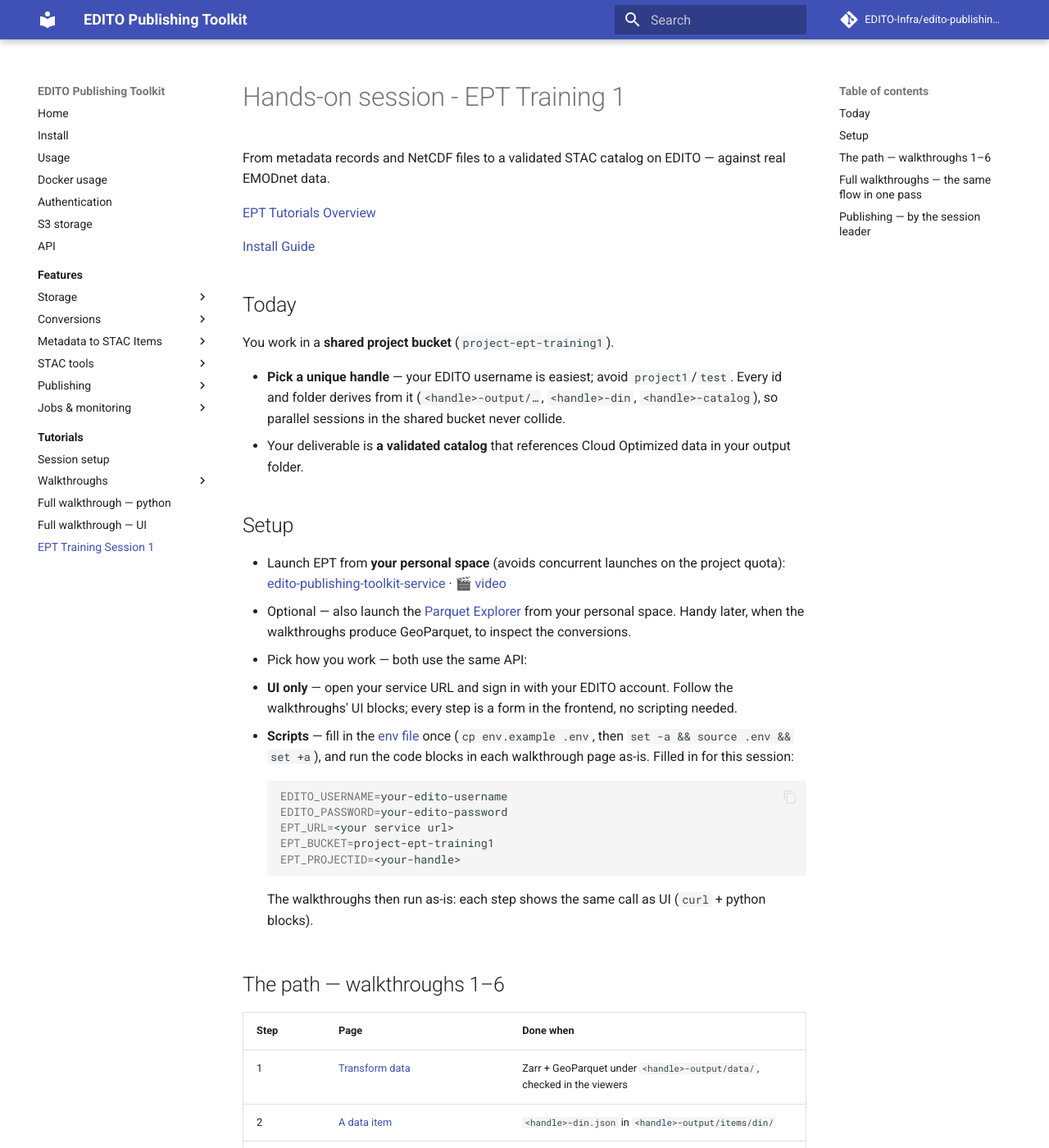
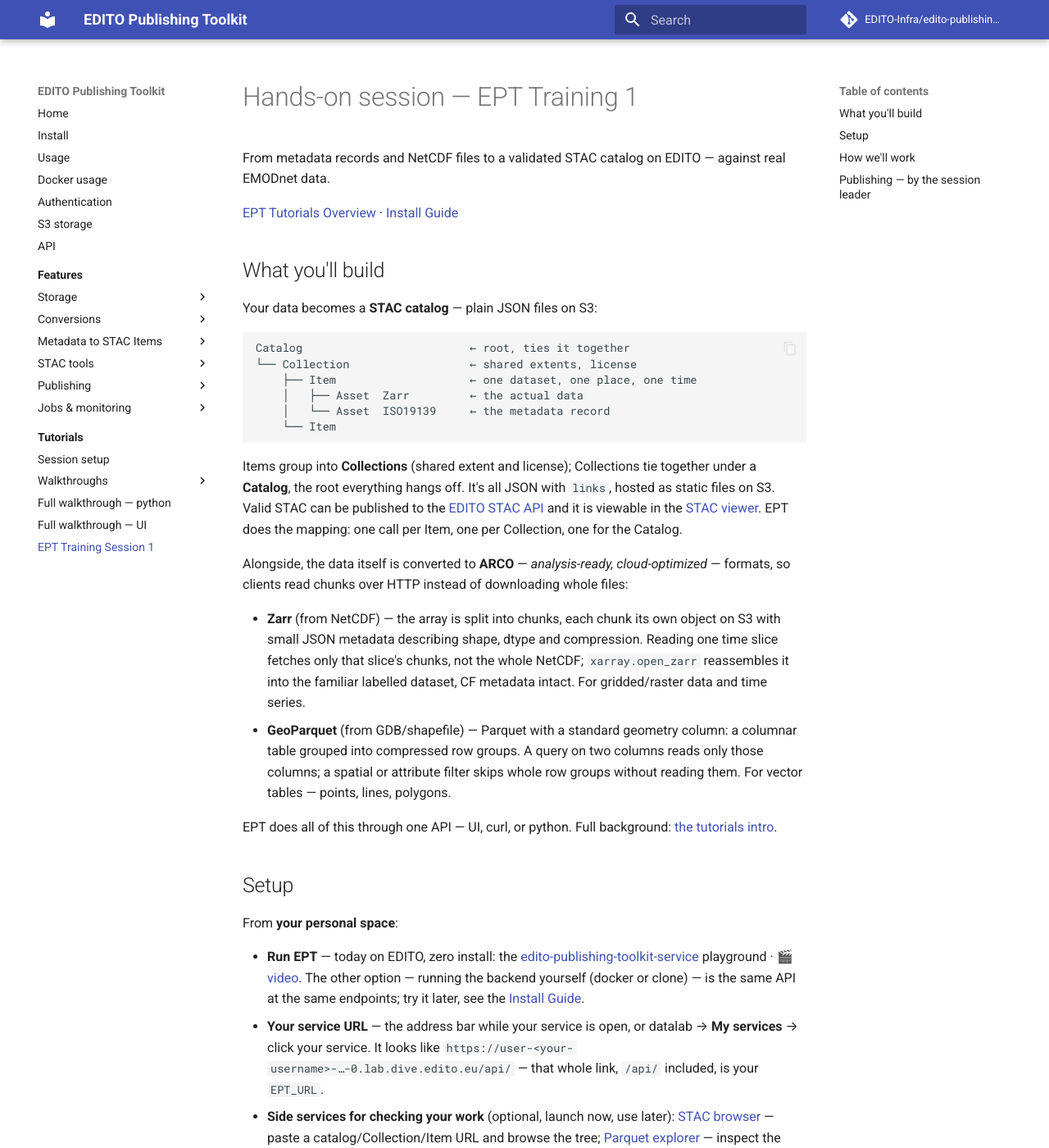
Before and after one commit to EDITO-Infra/edito-publishing-toolkit-backend, an MkDocs documentation site: the page built from docs/tutorials/ept-training-1.md, in a window 1280 px wide and 1400 px high. Shown: the whole window at 82% size. Built offline with MkDocs 1.6.1 and Material for MkDocs 9.7.7, drawn with Linux system fonts in a browser that asks for light colours; comment, search, counter and statistics services are not loaded; some of the changed text lies outside the part shown.

Commit message:
update ept-training docs

````diff
--- a/docs/tutorials/ept-training-1.md
+++ b/docs/tutorials/ept-training-1.md
@@ -1,78 +1,135 @@
-# Hands-on session - EPT Training 1
+# Hands-on session — EPT Training 1
 
 From metadata records and NetCDF files to a validated STAC catalog on
 EDITO — against real EMODnet data.
 
-[EPT Tutorials Overview](index.md)
+[EPT Tutorials Overview](index.md) · [Install Guide](../install.md)
 
-[Install Guide](../install.md)
+## What you'll build
 
-## Today
+Your data becomes a **STAC catalog** — plain JSON files on S3:
 
-You work in a **shared project bucket** (`project-ept-training1`).
+```text
+Catalog                         ← root, ties it together
+└── Collection                  ← shared extents, license
+    ├── Item                    ← one dataset, one place, one time
+    │   ├── Asset  Zarr         ← the actual data
+    │   └── Asset  ISO19139     ← the metadata record
+    └── Item
+```
 
-- **Pick a unique handle** — your EDITO username is easiest; avoid
-  `project1`/`test`. Every id and folder derives from it
-  (`<handle>-output/…`, `<handle>-din`, `<handle>-catalog`), so parallel
-  sessions in the shared bucket never collide.
-- Your deliverable is **a validated catalog** that references Cloud
-  Optimized data in your output folder.
+Items group into **Collections** (shared extent and
+license); Collections tie together under a **Catalog**, the root
+everything hangs off. It's all JSON with `links`, hosted as static
+files on S3.  Valid STAC can be published to the [EDITO STAC API](https://api.dive.edito.eu/data) and
+it is viewable in the [STAC viewer](https://viewer.dive.edito.eu/).
+EPT does the mapping: one call per Item, one per Collection, one for
+the Catalog.
+
+Alongside, the data itself is converted to **ARCO** — *analysis-ready,
+cloud-optimized* — formats, so clients read chunks over HTTP instead of
+downloading whole files:
+
+- **Zarr** (from NetCDF) — the array is split into chunks, each chunk
+  its own object on S3 with small JSON metadata describing shape, dtype
+  and compression. Reading one time slice fetches only that slice's
+  chunks, not the whole NetCDF; `xarray.open_zarr` reassembles it into
+  the familiar labelled dataset, CF metadata intact. For gridded/raster
+  data and time series.
+- **GeoParquet** (from GDB/shapefile) — Parquet with a standard geometry
+  column: a columnar table grouped into compressed row groups. A query
+  on two columns reads only those columns; a spatial or attribute filter
+  skips whole row groups without reading them. For vector tables —
+  points, lines, polygons.
+
+EPT does all of this through one API — UI, curl, or python. Full
+background: [the tutorials intro](index.md).
 
 ## Setup
 
-- Launch EPT from **your personal space** (avoids concurrent launches on
-   the project quota):
+From **your personal space**:
+
+- **Run EPT** — today on EDITO, zero install: the
    [edito-publishing-toolkit-service](https://datalab.dive.edito.eu/launcher/service-playground/edito-publishing-toolkit-service)
-   · 🎬 [video](videos/launch-ept-edito-service.mp4)
-- Optional — also launch the
-   [Parquet Explorer](https://datalab.dive.edito.eu/launcher/service-playground/parquet-explorer)
-   from your personal space. Handy later, when the walkthroughs produce
-   GeoParquet, to inspect the conversions.
-- Pick how you work — both use the same API:
-   - **UI only** — open your service URL and sign in with your EDITO
-     account. Follow the walkthroughs' UI blocks; every step is a form
-     in the frontend, no scripting needed.
-   - **Scripts** — fill in the [env file](session-setup.md#log-in) once
-     (`cp env.example .env`, then `set -a && source .env && set +a`),
-     and run the code blocks in each walkthrough page as-is. Filled in
-     for this session:
+   playground · 🎬 [video](videos/launch-ept-edito-service.mp4). The
+   other option — running the backend yourself (docker or clone) — is
+   the same API at the same endpoints; try it later, see the
+   [Install Guide](../install.md).
+- **Your service URL** — the address bar while your service is open,
+   or datalab → **My services** → click your service. It looks like
+   `https://user-<your-username>-…-0.lab.dive.edito.eu/api/` — that
+   whole link, `/api/` included, is your `EPT_URL`.
+- **Side services for checking your work** (optional, launch now, use
+   later):
+   [STAC browser](https://browser.moregeo.it/) — paste a
+   catalog/Collection/Item URL and browse the tree;
+   [Parquet explorer](https://datalab.dive.edito.eu/launcher/service-playground/parquet-explorer) —
+   inspect the GeoParquet the conversions produce.
 
-     ```bash
-     EDITO_USERNAME=your-edito-username
-     EDITO_PASSWORD=your-edito-password
-     EPT_URL=<your service url>
-     EPT_BUCKET=project-ept-training1
-     EPT_PROJECTID=<your-handle>
-     ```
+**Today you work in a shared project bucket** (`project-ept-training1`).
+Pick a unique handle — your EDITO username is easiest; avoid
+`project1`/`test`. Every id and folder derives from it
+(`<handle>-output/…`, `<handle>-din`, `<handle>-catalog`), so parallel
+sessions in the shared bucket never collide.
 
-     The walkthroughs then run as-is: each step shows the same call as
-     UI (`curl` + python blocks).
+Your deliverable: **a validated catalog** referencing cloud-optimized
+data in your output folder.
 
-## The path — walkthroughs 1–6
+## How we'll work
+
+Try each feature yourself — first as a form in the frontend, then as a
+code cell in a notebook. Each step's page shows both side by side and
+is the reference for every field:
 
 | Step | Page | Done when |
 | --- | --- | --- |
-| 1 | [Transform data](walkthroughs/walkthrough-1-transform.md) | Zarr + GeoParquet under `<handle>-output/data/`, checked in the viewers |
-| 2 | [A data item](walkthroughs/walkthrough-2-data-items.md) | `<handle>-din.json` in `<handle>-output/items/din/` |
-| 3 | [Items from metadata](walkthroughs/walkthrough-3-metadata-items.md) | ISO records → `<handle>-mangrove`, `<handle>-heritage-shipwrecks` items |
-| 4 | [ARCO items](walkthroughs/walkthrough-4-arco.md) | every Item carries cloud-optimized assets |
-| 5 | [Collections](walkthroughs/walkthrough-5-collections.md) — workspace folder **public** first | two validated Collection folders |
-| 6 | [Catalog](walkthroughs/walkthrough-6-catalog.md) | schema-valid `<handle>-output/stac-final/` — open it in the [STAC browser](https://browser.moregeo.it/) |
+| 1 — Transform data | [walkthrough 1](walkthroughs/walkthrough-1-transform.md) | Zarr + GeoParquet under `<handle>-output/data/`, checked in the viewers |
+| 2 — A data item | [walkthrough 2](walkthroughs/walkthrough-2-data-items.md) | `<handle>-din.json` in `<handle>-output/items/din/` |
+| 3 — Items from metadata | [walkthrough 3](walkthroughs/walkthrough-3-metadata-items.md) | `<handle>-mangrove`, `<handle>-heritage-shipwrecks` items |
+| 4 — ARCO items | [walkthrough 4](walkthroughs/walkthrough-4-arco.md) | every Item carries cloud-optimized assets |
+| 5 — Collections | [walkthrough 5](walkthroughs/walkthrough-5-collections.md) | two validated Collection folders |
+| 6 — Catalog | [walkthrough 6](walkthroughs/walkthrough-6-catalog.md) | schema-valid `<handle>-output/stac-final/` — paste it into the STAC browser |
 
-🎬 Every step's walkthrough page carries a screencast of that step — a
-stand-in when a live step can't run, skippable otherwise. The
-walkthrough pages remain the reference for every field.
+**In the frontend (steps 1–2).** Open your service URL and sign in —
+every EPT capability is a tool form, *Run Tool* submits it. Do steps 1
+and 2 by hand; each feature's page has a **Logs** tab so you can follow
+what calls are being made and what it's doing.
 
-## Full walkthroughs — the same flow in one pass
+**In the notebook (steps 3–6).** Launch a [**Jupyter notebook
+service**](https://datalab.dive.edito.eu/launcher/ide/jupyter-python)
+and create a new Python notebook. (Running EPT locally? Then you need a
+local notebook/script instead.) First cell, the session values:
 
-Prefer one runnable script over six pages? Same steps, same order:
+```python
+import os
+os.environ["EPT_URL"] = "<your service url>"        # the /api/ link of your service — see Setup above
+os.environ["EPT_BUCKET"] = "project-ept-training1"  # today's shared bucket
+os.environ["EPT_PROJECTID"] = "<your-handle>"       # your unique handle
+```
 
-- [Full walkthrough — python](full-walkthrough-python.md)
-- [Full walkthrough — UI](full-walkthrough-ui.md)
-- [Full walkthrough — bash](walkthroughs/full-walkthrough-bash.md)
+Second cell, the session setup block from
+[Session setup](session-setup.md#log-in) (the python one): it
+authenticates, mints your S3 credentials and defines the `post`/`get`
+helpers — fill in your EDITO username and password when it prompts
+(prefer the env-file way? that page shows it too).
 
-Use your `<handle>` everywhere these say `<projectid>` — and remember
-the bucket is `project-ept-training1`, not your own.
+From there, each walkthrough's python block is a cell — paste and run
+in order. While they run, datalab → **My services** → your service →
+**Logs** tab shows every call, whichever client made it.
+
+**Convert your own data.** The calls only care about a `source_uri`.
+Have your own NetCDF or ISO19139 record? Use its URL — public
+`https://…`, or a file you've put in the bucket (`s3://<bucket>/…`) —
+in place of the EMODnet one in the step-2 or step-3 cell, with your own
+`item_id`. Add it to a Collection's `item_links` in the step-5 cell and
+re-run steps 5–6 — it lands in your final catalog like any other Item.
+
+🎬 The walkthrough pages carry screencasts of their steps — a stand-in
+when a live step can't run, skippable otherwise. The pages remain the
+reference for every field.
+
+**One pass instead?** The same six steps, one runnable script:
+[Full walkthrough — python](full-walkthrough-python.md).
 
 ## Publishing — by the session leader
 
````
